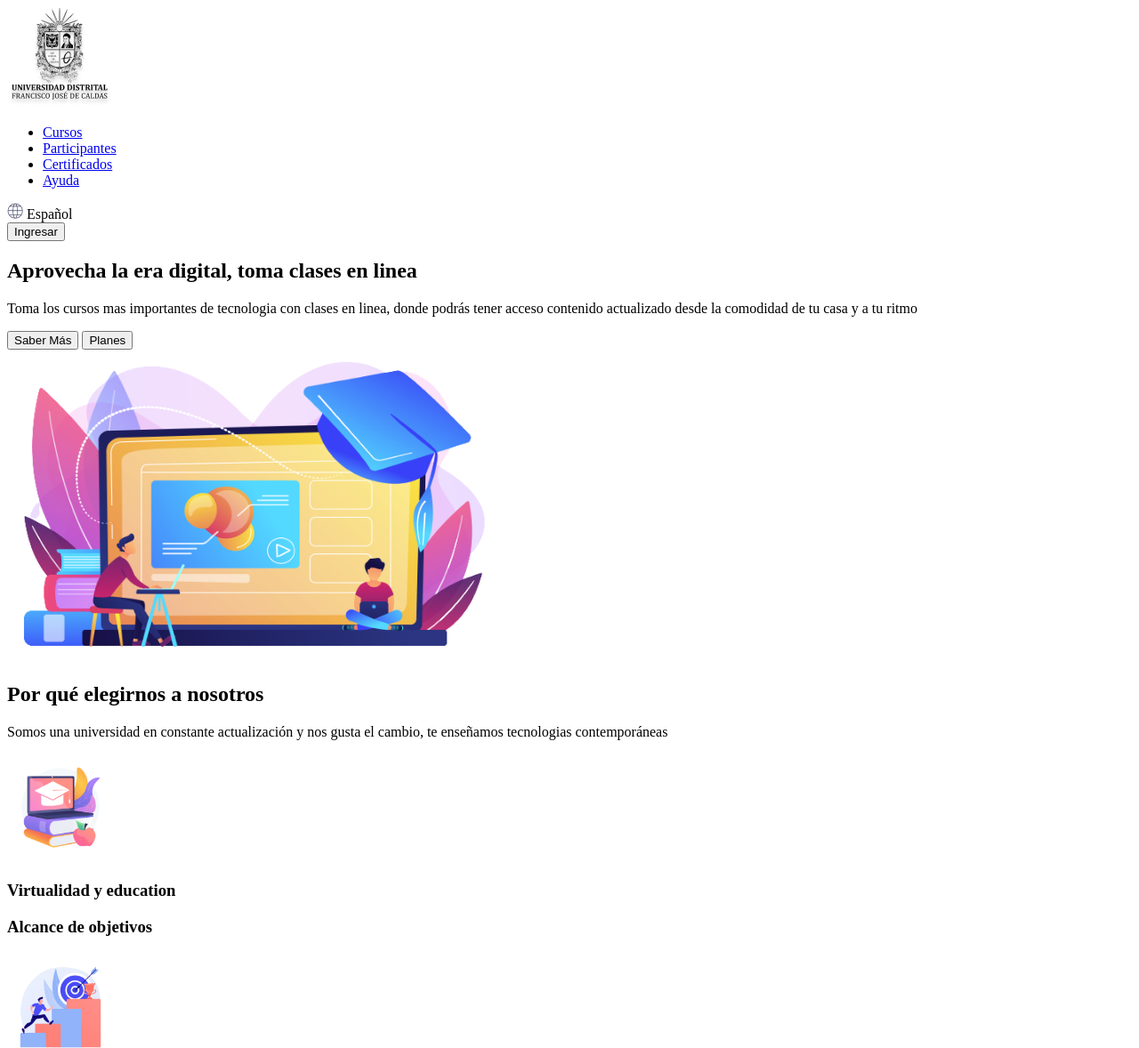
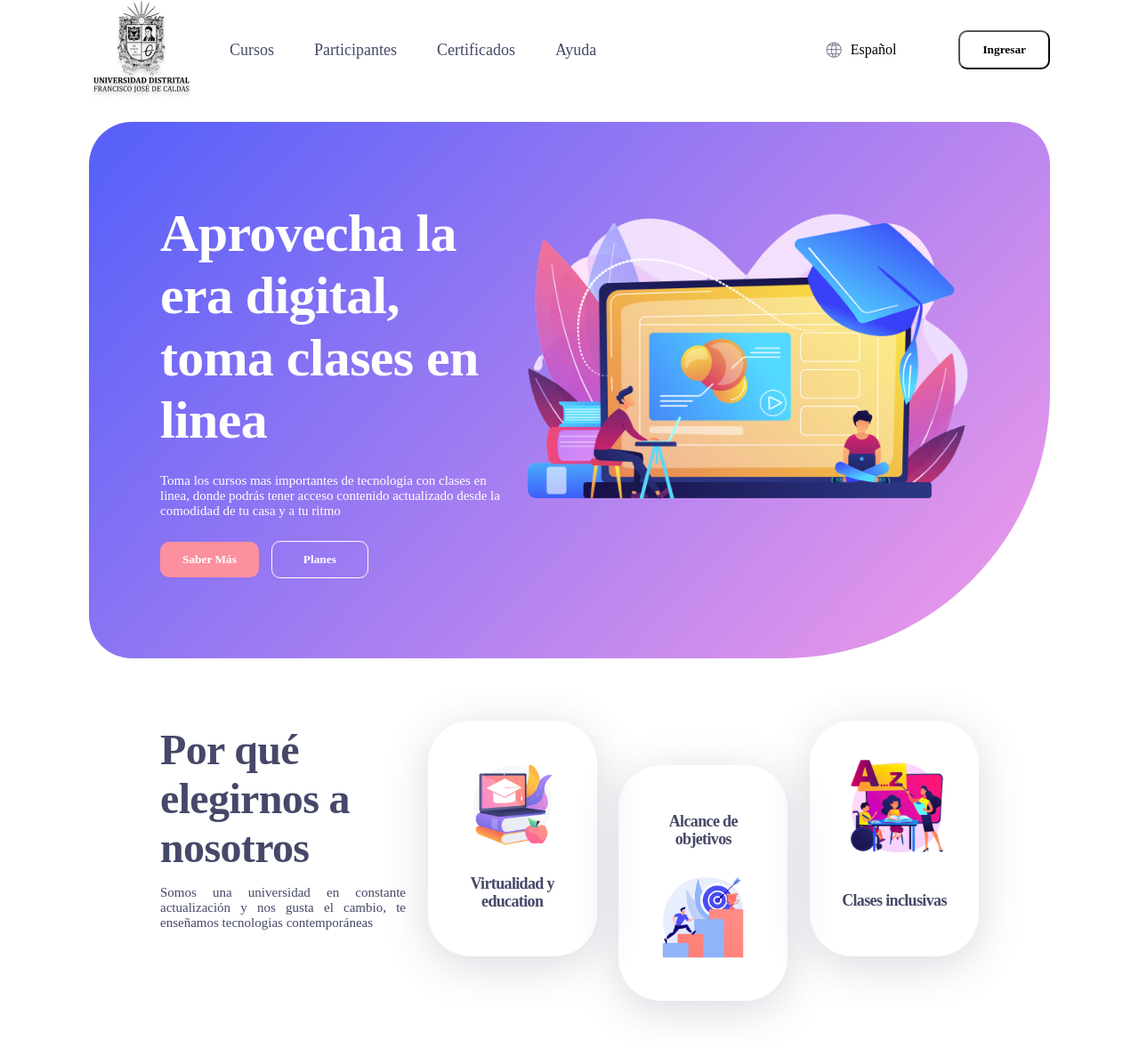
Before and after one commit to acasasq/taller-9-full-stack, a plain HTML site: page punto-1-3/index.html in a window 1280 px wide. Shown: the top 1178 px of the page at 89% size. Drawn offline with Linux system fonts and the light colour scheme; a web font is replaced by a local one.

Commit message:
punto css

```diff
--- a/punto-1-3/index.html
+++ b/punto-1-3/index.html
@@ -27,7 +27,7 @@
                     <li><a href="#footer">Ayuda</a></li>
                 </ul>
             </nav>
-            <div>
+        </div>
                 <div class="header__settings">
                     <div>
                         <img src="./public/images/header-world.png" alt="world">
@@ -66,7 +66,7 @@
                 <img src="./public/images/section1-education.png" alt="education" width="120px" height="120px">
                 <h3>Virtualidad y education</h3>
             </div>
-            <div class="section-!__card section.1__card-down">
+            <div class="section-1__card section-1__card-down">
                 <h3>Alcance de objetivos</h3>
                 <img src="./public/images/section1-goals.png" alt="goals" width="120px" height="120px">
             </div>
--- a/punto-1-3/styles/banner-styles.css
+++ b/punto-1-3/styles/banner-styles.css
@@ -0,0 +1,27 @@
+#banner{
+    display: flex;
+    margin: 25px 100px;
+    padding: 90px 80px;
+    background: linear-gradient(313.18deg, #EE9AE9 3.28%, #5961F9 97.04%);
+    border-radius: 48px 48px 300px 48px;
+}
+h1{
+    margin: 0px;
+    color: #fff;
+    font-family: 'Jost';
+    font-size: 60px;
+    font-weight: 600;
+    line-height: 70px;
+    letter-spacing: -0.64px;
+}
+#banner p{
+    margin: 25px 0px;
+    color: #fff;
+}
+
+.button--white{
+    padding: 12px 35px;
+    background-color: transparent;
+    color:  white;
+    border: 1px solid #fff;
+}
--- a/punto-1-3/styles/footer-styles.css
+++ b/punto-1-3/styles/footer-styles.css
@@ -0,0 +1,43 @@
+#footer{
+    display: flex;
+    justify-content: space-between;
+    align-items: center;
+
+    margin-top: 120px;
+    padding: 20px 100px;
+    background-color: #010851;
+    color: #fff;
+}
+.footer__info{
+    width: 30%;
+}
+
+input{
+    width:  220px;
+    padding: 12px 20px;
+    margin-right: -15px;
+    border: none;
+    border-radius: -10px;
+    background-color: #45486899;
+}
+.button--pink{
+    background-color: #ED80FD;
+    Color: #fff;
+    border: none;
+}
+table{
+    font-family: 'Jost';
+    text-align: left;
+}
+tr{
+    height: 40px;
+}
+th{
+    height: 80px;
+}
+td{
+    padding-right: 50px;
+}
+td a{
+    color: #fff;
+}
--- a/punto-1-3/styles/global-styles.css
+++ b/punto-1-3/styles/global-styles.css
@@ -0,0 +1,33 @@
+body{
+    margin: 0px;
+}
+a{
+    font-family: 'Jost';
+    font-size: 18px;
+}
+button{
+    padding: 12px 25px;
+    font-family: 'Jost';
+    font-weight: bold;
+    border-radius: 10px;
+    cursor: pointer;
+}
+.button--orange{
+    margin-right: 10px;
+    background-color: #fd909e;
+    color: #fff ;
+    border: none;
+}
+p{
+    font-family: 'Jost';
+    font-size: 15px;
+    font-weight: 300;
+}
+h2{
+    margin: 5px 0px;
+    color: #454868;
+    font-family: 'Jost';
+    font-size: 48px;
+    line-height: 55px;
+    letter-spacing: -0.64px;
+}
--- a/punto-1-3/styles/header-styles.css
+++ b/punto-1-3/styles/header-styles.css
@@ -0,0 +1,35 @@
+header{
+    display: flex;
+    justify-content: space-between;
+    margin: 0px 100px;
+}
+.header__navigation{
+    display: flex;
+    align-items: center;
+}
+.header__navigation nav ul{
+    display: flex;
+    gap: 45px;
+    list-style: none;
+}
+.header__navigation nav ul li a{
+    text-decoration: none;
+    color: #454868;
+}
+.header__settings{
+    display: flex;
+    align-items: center;
+    gap: 70px;
+}
+.header__settings div{
+    display: flex;
+    align-items: center;
+    gap: 10px;
+    font-family: 'Jost';
+    font-size: 16px;
+    font-weight: 400;
+}
+.header__settings button{
+    background-color: transparent;
+    border-radius: 1px solid #45486854;
+}
--- a/punto-1-3/styles/section-1-styles.css
+++ b/punto-1-3/styles/section-1-styles.css
@@ -0,0 +1,37 @@
+#section-1{
+    display: flex;
+    justify-content: space-between;
+    margin: 50px 100px;
+    padding: 20px 80px;
+}
+
+.section-1__info{
+    width: 30%;
+}
+.section-1__info p{
+    color: #454868;
+    text-align: justify;
+}
+.section-1__card{
+    display: flex;
+    flex-direction: column;
+    align-items: center;
+    justify-content: space-between;
+    width: min-content;
+
+    height: 195px;
+    padding: 35px;
+    border-radius: 48px;
+    box-shadow: 0px 10px 50px #45486833;
+}
+.section-1__card-down{
+    margin-top: 50px;
+}
+.section-1__card h3{
+    font-family: 'Jost';
+    font-size: 18px;
+    color: #454868;
+    line-height: 20px;
+    letter-spacing: -0.64px;
+    text-align: center;
+}
--- a/punto-1-3/styles/section-2-styles.css
+++ b/punto-1-3/styles/section-2-styles.css
@@ -0,0 +1,13 @@
+#section-2{
+    padding: 20px 180px;
+    background: #ED80FD26;
+}
+.section-2__info{
+    display: flex;
+    gap: 35px;
+    margin: 70px 0px;
+
+}
+.section-2__sub-pink{
+    color:  #ED80FD;
+}
```
Also changed, not shown: public/images/CSS.png (added), 1 other file.
